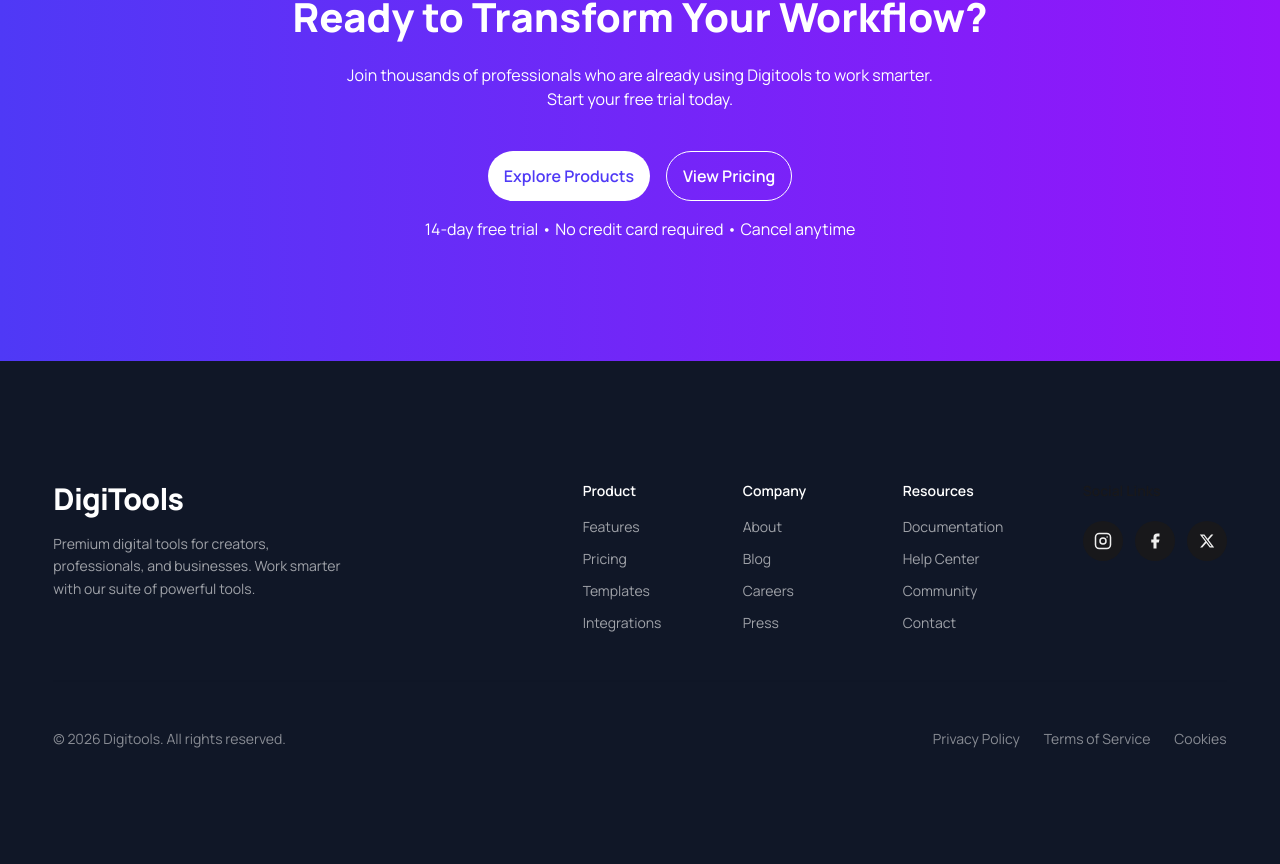
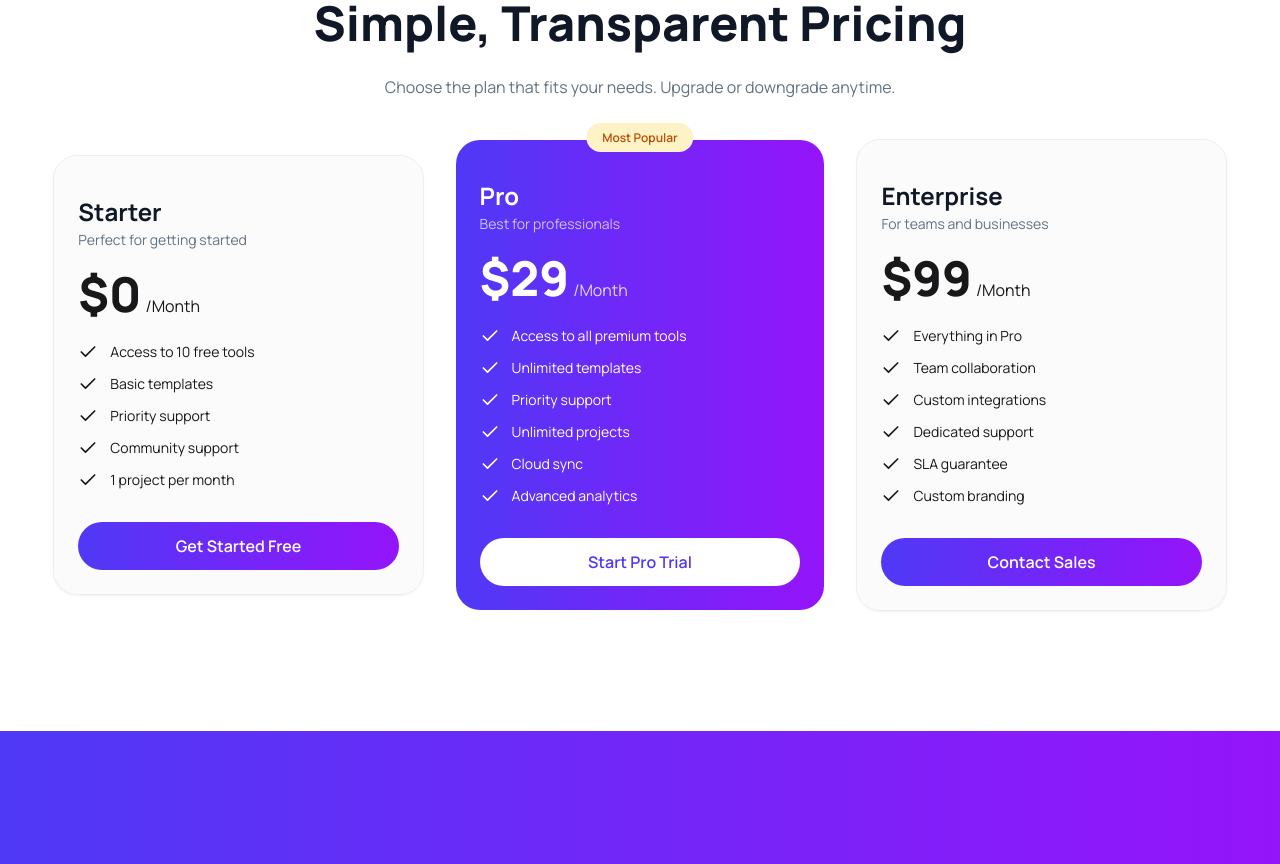
Before and after one commit to ratul-sardar/Programming-Hero-B13-A06, a React (Vite) app: page / in a window 1280 px wide. Shown: the part 1900-2764 px from the top of the page. Built offline with nearby package versions, Linux system fonts and the light colour scheme.

Commit message:
Pricing section done

```diff
--- a/package.json
+++ b/package.json
@@ -12,6 +12,7 @@
   "dependencies": {
     "@tailwindcss/vite": "^4.2.2",
     "daisyui": "^5.5.19",
+    "lucide-react": "^1.7.0",
     "react": "^19.2.4",
     "react-dom": "^19.2.4",
     "react-icons": "^5.6.0",
--- a/src/App.jsx
+++ b/src/App.jsx
@@ -4,6 +4,7 @@ import SocialProof from "./section/SocialProof/SocialProof";
 import HowToStart from "./section/HowToStart/HowToStart";
 import Cta from "./section/Cta/Cta";
 import Footer from "./components/Footer/Footer";
+import Pricing from "./section/Pricing/Pricing";
 
 function App() {
   return (
@@ -15,6 +16,7 @@ function App() {
         <Hero></Hero>
         <SocialProof></SocialProof>
         <HowToStart></HowToStart>
+        <Pricing></Pricing>
         <Cta></Cta>
       </main>
       <footer className="bg-text-black text-white w-full">
--- a/src/components/Button/Button.jsx
+++ b/src/components/Button/Button.jsx
@@ -1,9 +1,16 @@
-export default function Button({ bg, linear, children, ctaLink, borderWhite }) {
+export default function Button({
+  bg,
+  linear,
+  children,
+  ctaLink,
+  borderWhite,
+  fullw,
+}) {
   return (
     <>
       <a
         href={ctaLink}
-        className={`${bg && linear ? "bg-main-linear text-white" : bg && !linear ? "bg-white text-purple" : !bg && !linear ? (borderWhite ? "border border-white text-white hover:bg-white hover:text-purple " : "border border-purple text-purple hover:bg-purple hover:text-white") : ""}  rounded-full px-4 py-3  font-semibold text-[1rem] w-fit flex items-center gap-3 hover:scale-98 hover:shadow-xs hover:shadow-purple duration-100 ease-in`}
+        className={`${bg && linear ? "bg-main-linear text-white" : bg && !linear ? "bg-white text-purple" : !bg && !linear ? (borderWhite ? "border border-white  text-white hover:bg-white hover:text-purple " : "border border-purple text-purple hover:bg-purple hover:text-white") : ""}  rounded-full px-4 py-3  font-semibold text-[1rem] w-fit flex items-center justify-center gap-3 hover:scale-98 hover:shadow-xs hover:shadow-purple duration-100 ease-in ${fullw ? "w-full" : ""} `}
       >
         {children}
       </a>
--- /dev/null
+++ b/src/components/Cards/PricingCard.jsx
@@ -0,0 +1,73 @@
+import { Check } from "lucide-react";
+import Button from "../Button/Button";
+
+export default function PricingCard({ cardInfo }) {
+  // Card Details
+  const { planName, planDetails, price, features, ctaText, mostPopular } =
+    cardInfo;
+
+  return (
+    <>
+      <div
+        className={`relative ${mostPopular ? "bg-main-linear" : "bg-base-300/25 border border-base-300 shadow-xs"} w-full rounded-3xl p-6 pt-8`}
+      >
+        {/* Most Popular badge */}
+        {mostPopular && (
+          <div className="absolute -top-4 left-1/2 -translate-x-1/2">
+            <span className="px-4 py-1.5 bg-[#fef3c6] rounded-full text-xs font-semibold text-[#bb4d00] whitespace-nowrap">
+              Most Popular
+            </span>
+          </div>
+        )}
+
+        {/* Card Heading */}
+        <div className="mt-2 mb-1">
+          <h3 className={`text-2xl ${mostPopular && "text-white"} font-bold `}>
+            {planName}
+          </h3>
+          <p className={`text-sm ${mostPopular && "text-white/70"} mt-0.5`}>
+            {planDetails}
+          </p>
+        </div>
+
+        {/* Price */}
+        <div className="flex items-baseline gap-1 mt-5 mb-6">
+          <span
+            className={`text-5xl font-extrabold ${mostPopular && "text-white"}`}
+          >
+            {price}
+          </span>
+          <span className={`text-base ${mostPopular && "text-white/80"} `}>
+            /Month
+          </span>
+        </div>
+
+        {/* Features */}
+        <ul className="flex flex-col gap-3 mb-8">
+          {features.map((feature) => (
+            <li
+              key={feature}
+              className={`flex items-center gap-3 text-sm ${mostPopular && "text-white"}`}
+            >
+              <span className="">
+                <Check size={20} />
+              </span>
+              {feature}
+            </li>
+          ))}
+        </ul>
+
+        {/* CTA Button */}
+        {mostPopular ? (
+          <Button bg={true} linear={false} fullw={true} ctaLink="#">
+            {ctaText}
+          </Button>
+        ) : (
+          <Button bg={true} linear={true} fullw={true} ctaLink="#">
+            {ctaText}
+          </Button>
+        )}
+      </div>
+    </>
+  );
+}
--- a/src/components/Footer/Footer.jsx
+++ b/src/components/Footer/Footer.jsx
@@ -33,7 +33,7 @@ const legal = [
 
 export default function Footer() {
   return (
-    <div className="cssContainer text-white">
+    <div className="cssContainer pb-0 text-white">
       {/* Top section */}
       <div className="flex flex-col lg:flex-row gap-12 lg:gap-8">
         {/* Brand */}
@@ -170,11 +170,8 @@ export default function Footer() {
         </div>
       </div>
 
-      {/* Divider */}
-      <div className="divider my-10 opacity-20" />
-
       {/* Bottom bar */}
-      <div className="flex flex-col sm:flex-row justify-between items-center gap-4">
+      <div className="flex flex-col py-10 sm:flex-row justify-between items-center gap-4">
         <span className="text-sm text-white/50">
           © 2026 Digitools. All rights reserved.
         </span>
--- a/src/section/HowToStart/HowToStart.jsx
+++ b/src/section/HowToStart/HowToStart.jsx
@@ -32,7 +32,7 @@ export default function HowToStart() {
     <section id="HowToStart" className=" bg-background-white">
       <div className="cssContainer">
         {/* Heading*/}
-        <div className="text-center mb-10 ">
+        <div className="text-center mb-10">
           <h2 className="mb-4">Get Started in 3 Steps</h2>
           <p className="">
             Start using premium digital tools in minutes, not hours.
--- /dev/null
+++ b/src/section/Pricing/Pricing.jsx
@@ -0,0 +1,73 @@
+import PricingCard from "../../components/Cards/PricingCard";
+
+// Card Contents
+const card1 = {
+  planName: "Starter",
+  planDetails: "Perfect for getting started",
+  price: "$0",
+  features: [
+    "Access to 10 free tools",
+    "Basic templates",
+    "Priority support",
+    "Community support",
+    "1 project per month",
+  ],
+  ctaText: "Get Started Free",
+  mostPopular: false,
+};
+
+const card2 = {
+  planName: "Pro",
+  planDetails: "Best for professionals",
+  price: "$29",
+  features: [
+    "Access to all premium tools",
+    "Unlimited templates",
+    "Priority support",
+    "Unlimited projects",
+    "Cloud sync",
+    "Advanced analytics",
+  ],
+  ctaText: "Start Pro Trial",
+  mostPopular: true,
+};
+
+const card3 = {
+  planName: "Enterprise",
+  planDetails: "For teams and businesses",
+  price: "$99",
+  features: [
+    "Everything in Pro",
+    "Team collaboration",
+    "Custom integrations",
+    "Dedicated support",
+    "SLA guarantee",
+    "Custom branding",
+  ],
+  ctaText: "Contact Sales",
+  mostPopular: false,
+};
+
+export default function Pricing() {
+  return (
+    <>
+      <section id="pricing" className="">
+        <div className="cssContainer">
+          <header className="text-center mb-10">
+            <h2 className="mb-4">Simple, Transparent Pricing</h2>
+            <p className="">
+              Choose the plan that fits your needs. Upgrade or downgrade
+              anytime.
+            </p>
+          </header>
+
+          <div className="flex max-md:flex-col items-center justify-center gap-8">
+            <PricingCard cardInfo={card1}></PricingCard>
+            <PricingCard cardInfo={card2}></PricingCard>
+            <PricingCard cardInfo={card3}></PricingCard>
+          </div>
+        </div>
+      </section>
+    </>
+  );
+}
```
Also changed, not shown: 1 other file (tests, documents, lock files or other folders).
